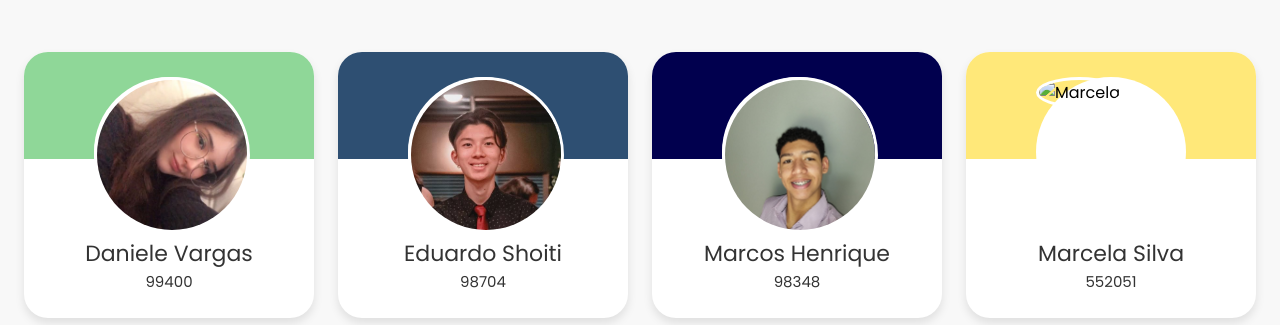
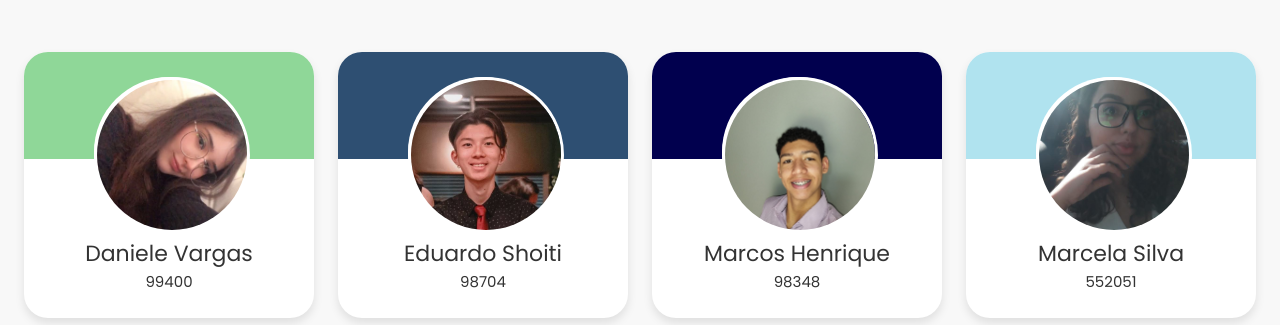
Before and after one commit to EduardoShoiti/FIAP, a plain HTML site: page Responsive_Web/Sprint1/equipe.html in a window 1280 px wide. Shown: the part 627-952 px from the top of the page. Drawn offline with Linux system fonts and the light colour scheme.

Commit message:
Web Dev Sprint1 - finalizado projeto

```diff
--- a/Responsive_Web/Sprint1/css/equipe.css
+++ b/Responsive_Web/Sprint1/css/equipe.css
@@ -131,7 +131,7 @@ header {
 }
 
 .marcela::before {
-	background-color: #ffe879;
+	background-color: #b0e3ef;
 }
 
 .nat::before {
--- a/Responsive_Web/Sprint1/css/index.css
+++ b/Responsive_Web/Sprint1/css/index.css
@@ -92,6 +92,7 @@ header {
 
 .div-problema p {
 	width: 60%;
+	text-indent: 10%;
 }
 
 .div-problema .div-imgs-texto .imgs-textos {
--- a/Responsive_Web/Sprint1/equipe.html
+++ b/Responsive_Web/Sprint1/equipe.html
@@ -66,7 +66,7 @@
 
 			<div class="card-pessoal marcela">
 				<div class="image">
-					<img src="" alt="Marcela" class="imagem-pessoal">
+					<img src="imgs/marcela.jpg" alt="Marcela" class="imagem-pessoal">
 				</div>
 
 				<div class="texto-infos">
```
Also changed, not shown: Responsive_Web/Sprint1/guincho.html (+4 -0 lines), Responsive_Web/Sprint1/imgs/marcela.jpg (added).
